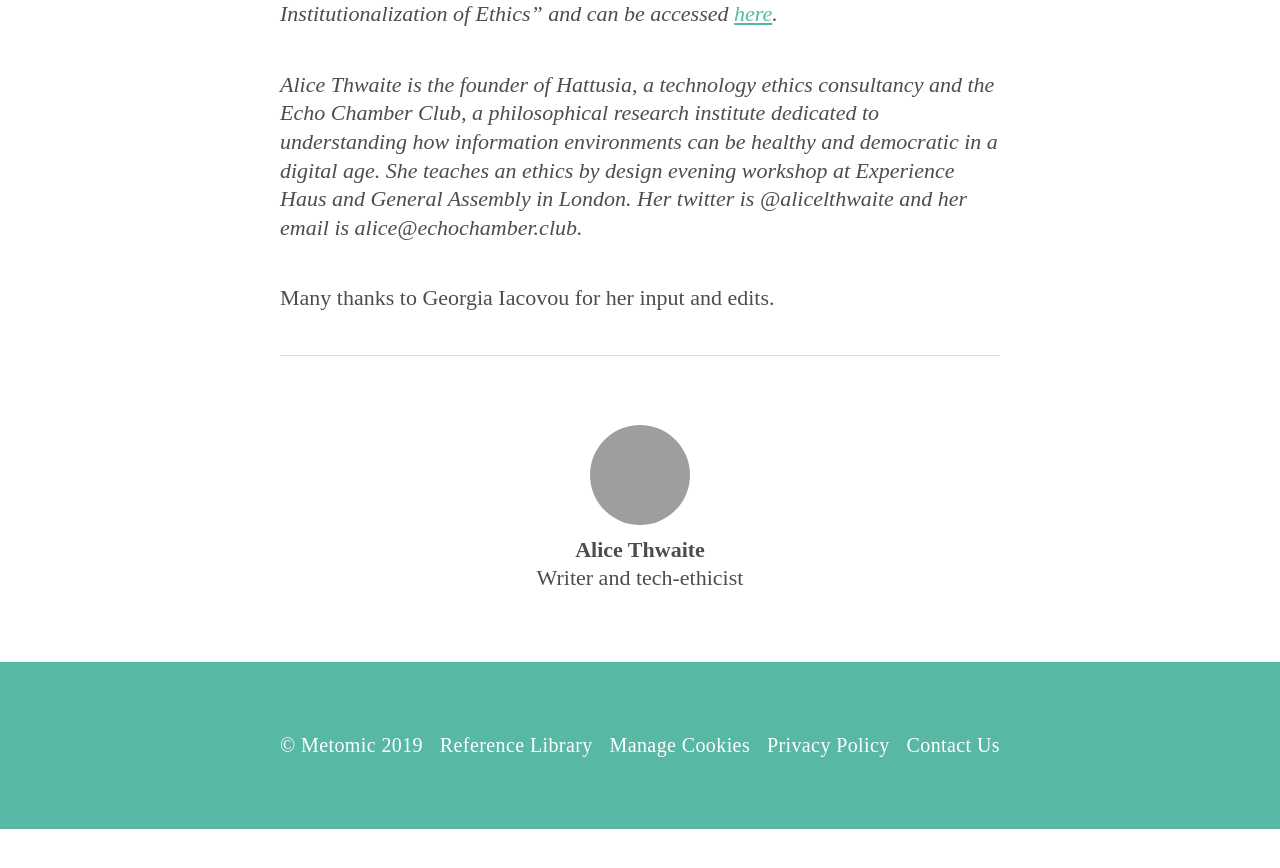
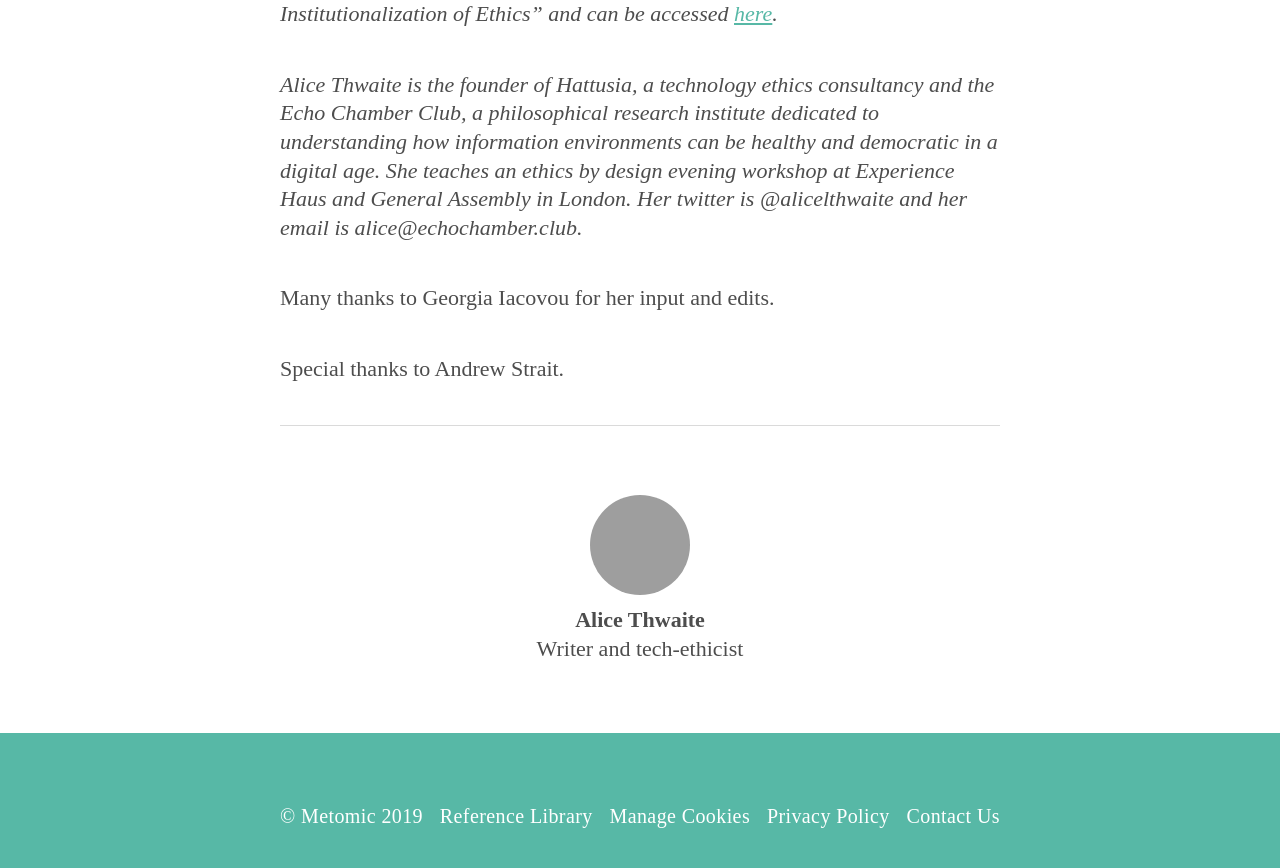
Before and after one commit to metomic/blog, a Jekyll site: the page built from _posts/2019-12-02-making-business-ethical.md, in a window 1280 px wide and 900 px high, scrolled down 6536 px. Shown: the top 868 px of the window. Built offline with Jekyll 4.4.1, drawn with Linux system fonts in a browser that asks for light colours; some web fonts are replaced; comment, search, counter and statistics services are not loaded; before the commit the page ends 7365 px from its top, so only the background shows below that.

Commit message:
head of ethics

```diff
--- a/_posts/2019-12-02-making-business-ethical.md
+++ b/_posts/2019-12-02-making-business-ethical.md
@@ -93,3 +93,5 @@ It’s always good to begin by reading and researching. My recommended reading l
 *Alice Thwaite is the founder of Hattusia, a technology ethics consultancy and the Echo Chamber Club, a philosophical research institute dedicated to understanding how information environments can be healthy and democratic in a digital age. She teaches an ethics by design evening workshop at Experience Haus and General Assembly in London. Her twitter is @alicelthwaite and her email is alice@echochamber.club.*
 
 Many thanks to Georgia Iacovou for her input and edits.
+
+Special thanks to Andrew Strait.
```
Also changed, not shown: images/google-patient-search.jpg (added), 1 other file.
